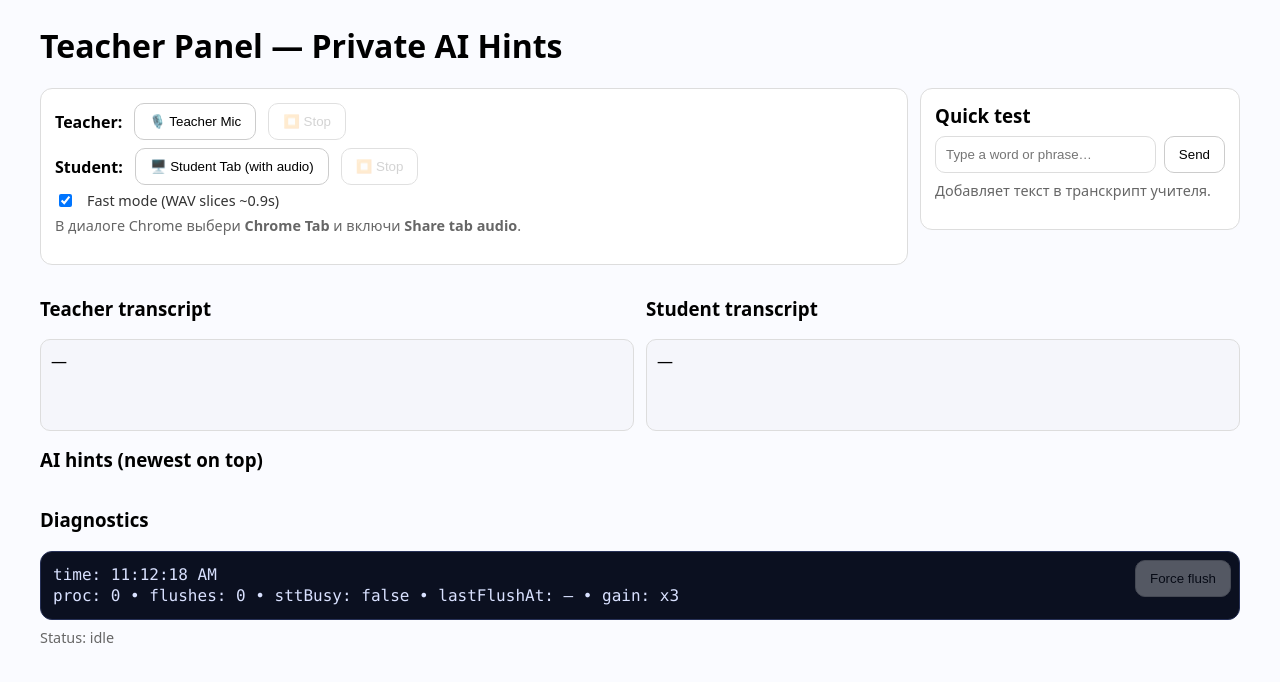
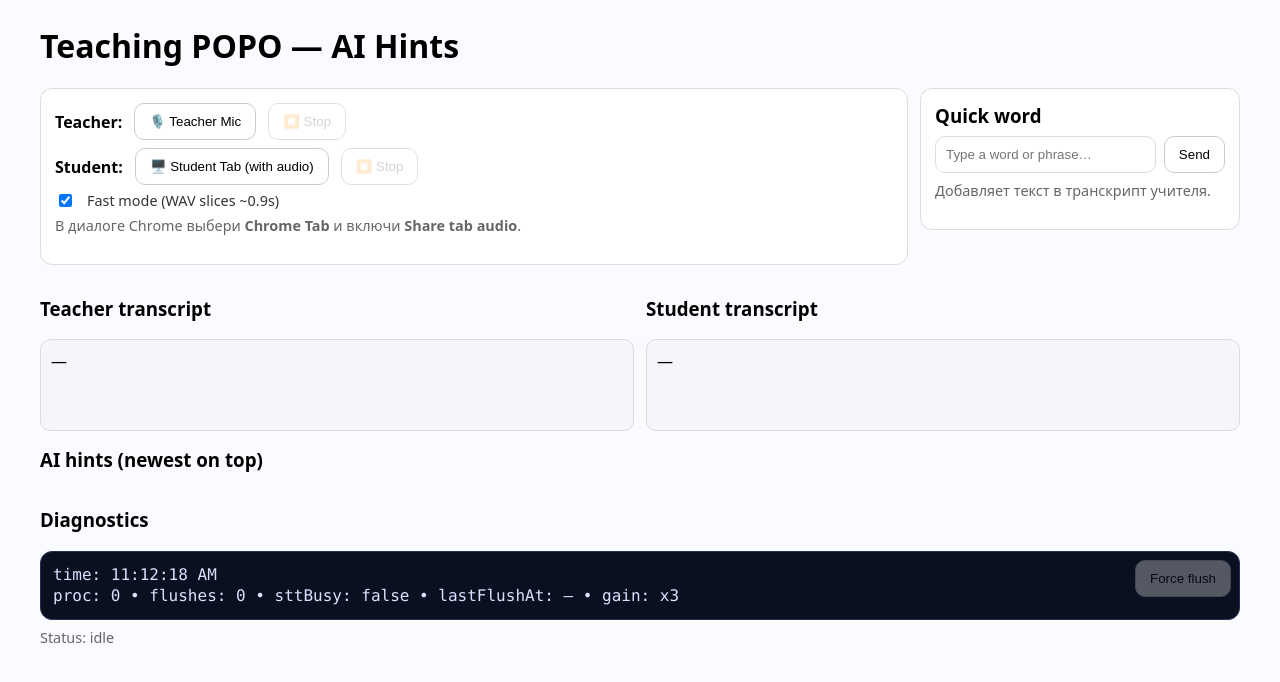
Before and after one commit to shuxakh/Teaching-POPO, a website: page client/teacher.html in a window 1280 px wide. Drawn offline with Linux system fonts and the light colour scheme.

Commit message:
Update teacher.html

```diff
--- a/client/teacher.html
+++ b/client/teacher.html
@@ -41,7 +41,7 @@
 <audio id="tabAudioSink" autoplay muted playsinline style="display:none"></audio>
 
 <div class="wrap">
-  <h1>Teacher Panel — Private AI Hints</h1>
+  <h1>Teaching POPO — AI Hints</h1>
 
   <div class="topgrid">
     <div class="card">
@@ -65,7 +65,7 @@
     </div>
 
     <div class="card">
-      <h3 style="margin:0 0 8px">Quick test</h3>
+      <h3 style="margin:0 0 8px">Quick word</h3>
       <div class="row" style="gap:8px">
         <input id="manualText" placeholder="Type a word or phrase…" style="flex:1;padding:10px;border:1px solid #ddd;border-radius:10px">
         <button id="sendManual">Send</button>
```
